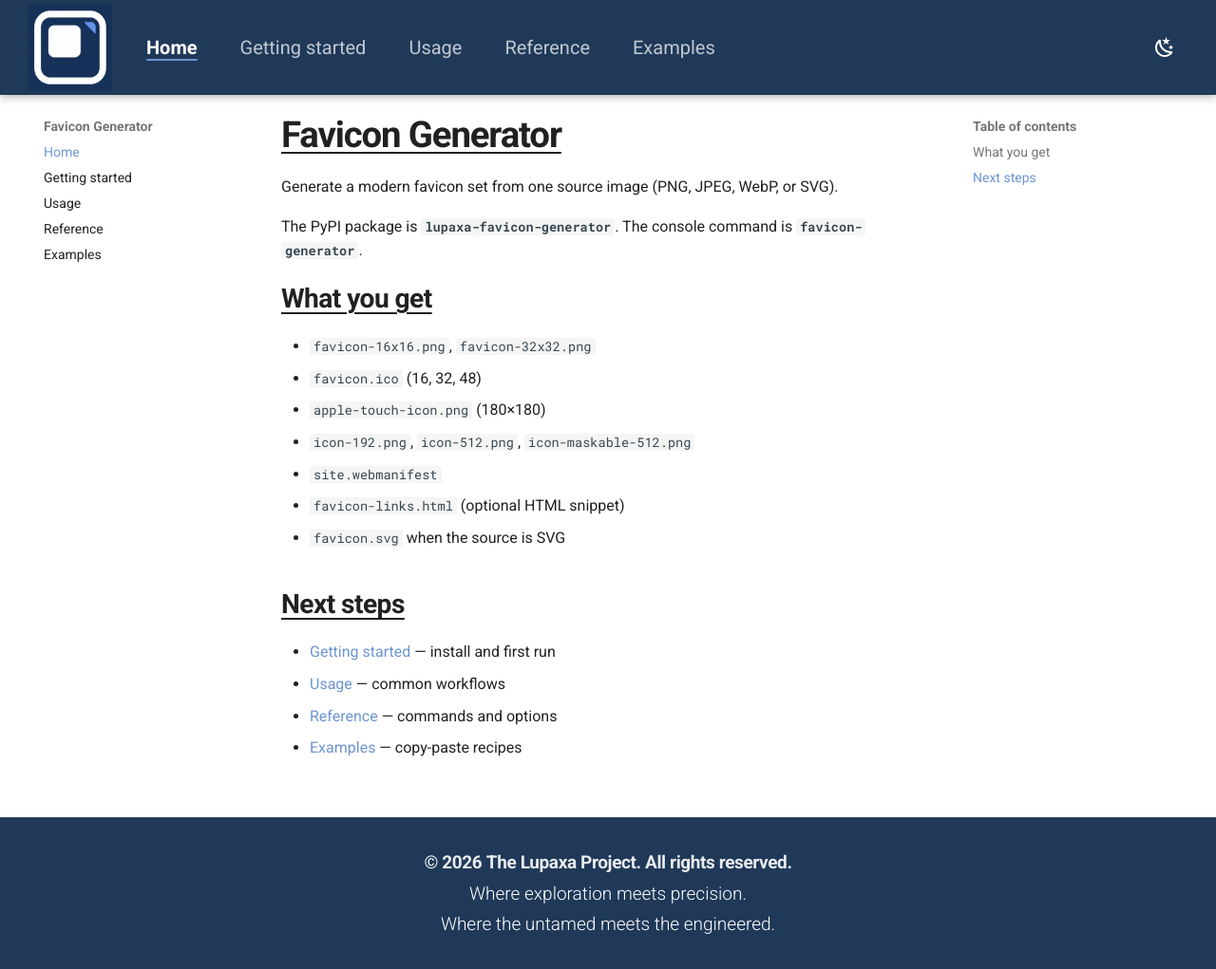
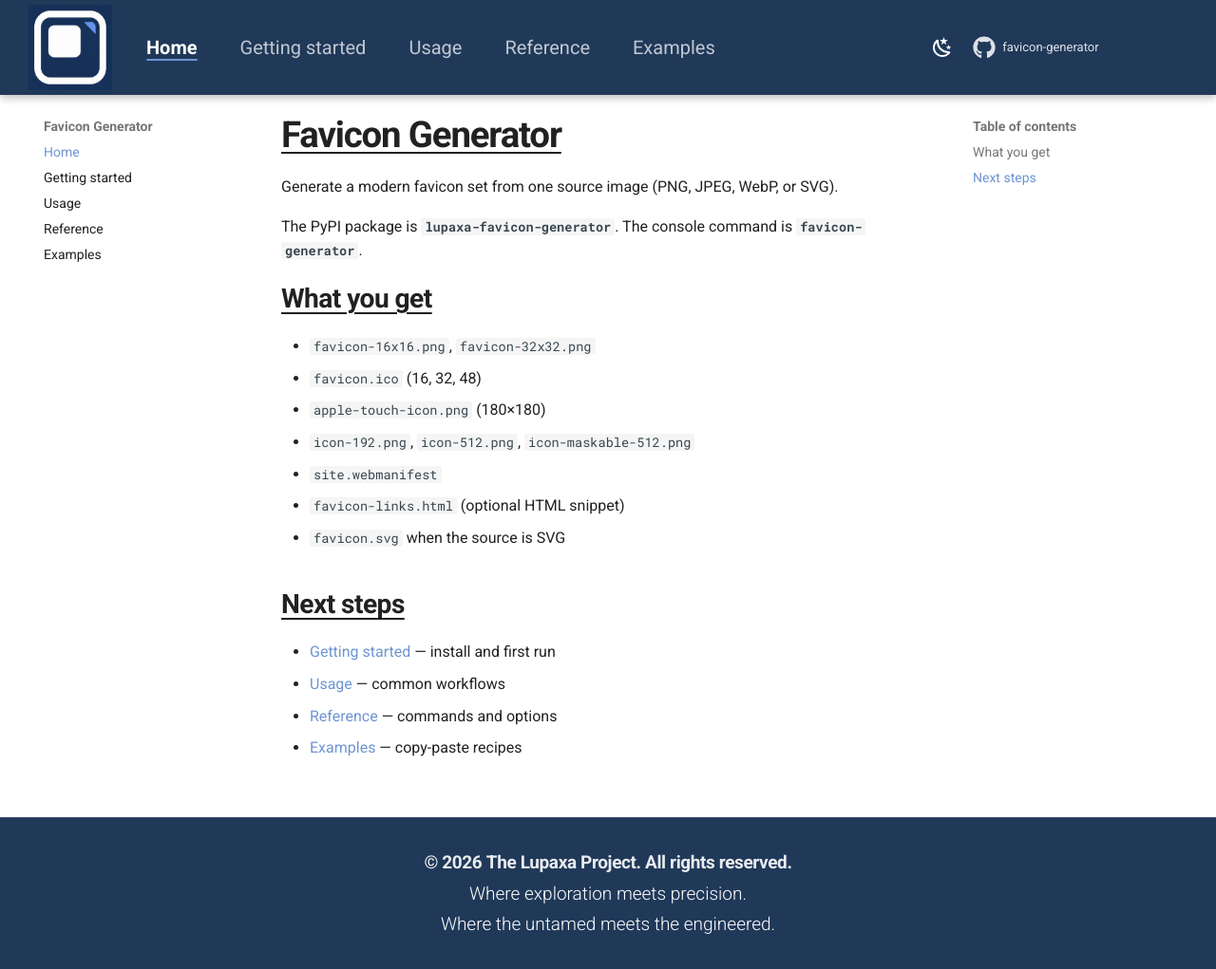
Before and after one commit to lupaxa-code-playground/favicon-generator, an MkDocs documentation site: the page built from mkdocs/index.md, in a window 1280 px wide and 1021 px high. Shown: the whole window at 95% size. Built offline with MkDocs 1.6.1 and Material for MkDocs 9.7.7, drawn with Linux system fonts in a browser that asks for light colours; comment, search, counter and statistics services are not loaded.

Commit message:
Configurable left nav and github link

```diff
--- a/mkdocs.yml
+++ b/mkdocs.yml
@@ -16,6 +16,11 @@
 
 extra:
   generator: false
+  # Hide left site nav (header already lists pages); keep on-this-page TOC.
+  hide_primary_sidebar: false
+  # Optional short label for the header GitHub link.
+  # If omitted, uses the repo segment of repo_name (org/repo → repo).
+  # repo_display_name: Favicon Generator
   social_image: assets/images/social-card.png
   social_image_width: 1200
   social_image_height: 630
@@ -48,7 +53,6 @@
     - navigation.instant
     - navigation.instant.progress
     - navigation.top
-    - navigation.sections
     - toc.follow
 
   palette:
--- a/mkdocs/assets/stylesheets/30-navigation.css
+++ b/mkdocs/assets/stylesheets/30-navigation.css
@@ -2,10 +2,6 @@
  * The Lupaxa Project Portal
  * Custom Header Navigation
  * ============================================================================= */
-
-.md-header__source {
-  display: none !important;
-}
 
 .md-header {
   position: sticky;
@@ -150,3 +146,34 @@
 .lupaxa-header__inner > .md-header__option .md-header__button {
   margin: 0;
 }
+
+/* Repository link (top right) */
+
+.lupaxa-header__inner > .md-header__source {
+  position: relative;
+  z-index: 3;
+  display: flex;
+  flex: 0 0 auto;
+  align-items: center;
+  margin-left: auto;
+  padding-right: 0.25rem;
+  pointer-events: auto;
+}
+
+.lupaxa-header__inner > .md-header__option + .md-header__source {
+  margin-left: 0.5rem;
+}
+
+.md-header__source .md-source {
+  color: rgb(255 255 255 / 85%);
+  text-decoration: none;
+}
+
+.md-header__source .md-source:hover,
+.md-header__source .md-source:focus-visible {
+  color: var(--lupaxa-white);
+}
+
+.md-header__source .md-source__repository {
+  max-width: 14rem;
+}
--- a/mkdocs/assets/stylesheets/99-overrides.css
+++ b/mkdocs/assets/stylesheets/99-overrides.css
@@ -21,7 +21,8 @@
 
 .md-header .lupaxa-header__drawer-button,
 .md-header .md-header__button.md-logo.lupaxa-header__logo,
-.md-header .lupaxa-header__inner > .md-header__option {
+.md-header .lupaxa-header__inner > .md-header__option,
+.md-header .lupaxa-header__inner > .md-header__source {
   position: relative;
   z-index: 50;
   pointer-events: auto;
--- a/overrides/main.html
+++ b/overrides/main.html
@@ -1,7 +1,46 @@
 {% extends "base.html" %}
+
+{# Optional: hide left site navigation while keeping the TOC sidebar.
+   Controlled by mkdocs.yml → extra.hide_primary_sidebar #}
+{% block site_nav %}
+  {% set features = config.theme.features or [] %}
+  {% if not config.extra.hide_primary_sidebar %}
+    {% if nav %}
+      {% if page.meta and page.meta.hide %}
+        {% set hidden = "hidden" if "navigation" in page.meta.hide %}
+      {% endif %}
+      <div class="md-sidebar md-sidebar--primary" data-md-component="sidebar" data-md-type="navigation" {{ hidden }}>
+        <div class="md-sidebar__scrollwrap">
+          <div class="md-sidebar__inner">
+            {% include "partials/nav.html" %}
+          </div>
+        </div>
+      </div>
+    {% endif %}
+  {% endif %}
+  {% if "toc.integrate" not in features %}
+    {% if page.meta and page.meta.hide %}
+      {% set hidden = "hidden" if "toc" in page.meta.hide %}
+    {% endif %}
+    <div class="md-sidebar md-sidebar--secondary" data-md-component="sidebar" data-md-type="toc" {{ hidden }}>
+      <div class="md-sidebar__scrollwrap">
+        <div class="md-sidebar__inner">
+          {% include "partials/toc.html" %}
+        </div>
+      </div>
+    </div>
+  {% endif %}
+{% endblock %}
 
 {% block extrahead %}
   {{ super() }}
+
+  {% if config.extra.hide_primary_sidebar %}
+  <link
+    rel="stylesheet"
+    href="{{ 'assets/stylesheets/hide-primary-sidebar.css' | url }}"
+  >
+  {% endif %}
 
   {# -------------------------------------------------------------------------
      Page title
--- a/overrides/partials/header.html
+++ b/overrides/partials/header.html
@@ -22,7 +22,8 @@
       {% include "partials/logo.html" %}
     </a>
 
-    <!-- Button to open navigation drawer -->
+    <!-- Button to open navigation drawer (hidden when primary sidebar is off) -->
+    {% if not config.extra.hide_primary_sidebar %}
     <label
       class="md-header__button md-icon lupaxa-header__drawer-button"
       for="__drawer"
@@ -31,6 +32,7 @@
       {% set icon = config.theme.icon.menu or "material/menu" %}
       {% include ".icons/" ~ icon ~ ".svg" %}
     </label>
+    {% endif %}
 
     <!-- Top-level desktop navigation -->
     <nav class="lupaxa-header__nav" aria-label="Primary navigation">
@@ -63,6 +65,13 @@
       {% include "partials/javascripts/palette.html" %}
     {% endif %}
 
+    <!-- Repository link -->
+    {% if config.repo_url %}
+      <div class="md-header__source">
+        {% include "partials/source.html" %}
+      </div>
+    {% endif %}
+
     <!-- Site language selector -->
     {% if config.extra.alternate %}
       {% include "partials/alternate.html" %}
--- /dev/null
+++ b/overrides/partials/source.html
@@ -0,0 +1,29 @@
+{#-
+  Repository link for the header.
+
+  Visible label resolution:
+  1. extra.repo_display_name, if set
+  2. else the segment after the last "/" in repo_name (org/repo → repo)
+  3. else repo_name as-is
+-#}
+{% if config.extra.repo_display_name %}
+  {% set repo_label = config.extra.repo_display_name %}
+{% elif config.repo_name and "/" in config.repo_name %}
+  {% set repo_label = config.repo_name.split("/")[-1] %}
+{% else %}
+  {% set repo_label = config.repo_name %}
+{% endif %}
+<a
+  href="{{ config.repo_url }}"
+  title="{{ lang.t('source') }}"
+  class="md-source"
+  data-md-component="source"
+>
+  <div class="md-source__icon md-icon">
+    {% set icon = config.theme.icon.repo or "fontawesome/brands/git-alt" %}
+    {% include ".icons/" ~ icon ~ ".svg" %}
+  </div>
+  <div class="md-source__repository">
+    {{ repo_label }}
+  </div>
+</a>
```
Also changed, not shown: mkdocs/assets/stylesheets/hide-primary-sidebar.css (added, +34 -0 lines).
